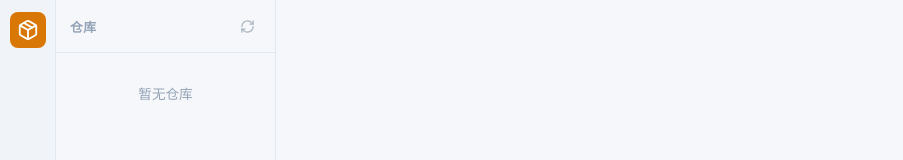
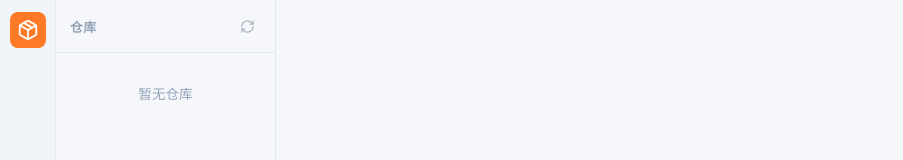
Before and after one commit to satrong/skills-manager, a Vue app: page / in a window 1280 px wide. Shown: the top 160 px of the page, without its empty margins (0-903 px from the left). Built offline with nearby package versions, Linux system fonts and the light colour scheme.

Commit message:
style(theme): 更新主色调配色值
- 统一品牌视觉风格
- 调整亮色与暗色模式下的主题色

```diff
--- a/src/assets/theme.css
+++ b/src/assets/theme.css
@@ -10,8 +10,8 @@
   --text-primary: #1e293b;
   --text-secondary: #64748b;
   --text-muted: #94a3b8;
-  --primary: #d97706;
-  --primary-hover: #b45309;
+  --primary: #FF7A27;
+  --primary-hover: #B74304;
   --primary-light: #fffbeb;
   --danger: #dc2626;
   --danger-hover: #b91c1c;
@@ -30,8 +30,8 @@
   --text-primary: #e2e8f0;
   --text-secondary: #94a3b8;
   --text-muted: #64748b;
-  --primary: #d97706;
-  --primary-hover: #b45309;
+  --primary: #B74304;
+  --primary-hover: #FF7A27;
   --primary-light: #451a03;
   --danger: #ef4444;
   --danger-hover: #dc2626;
```
